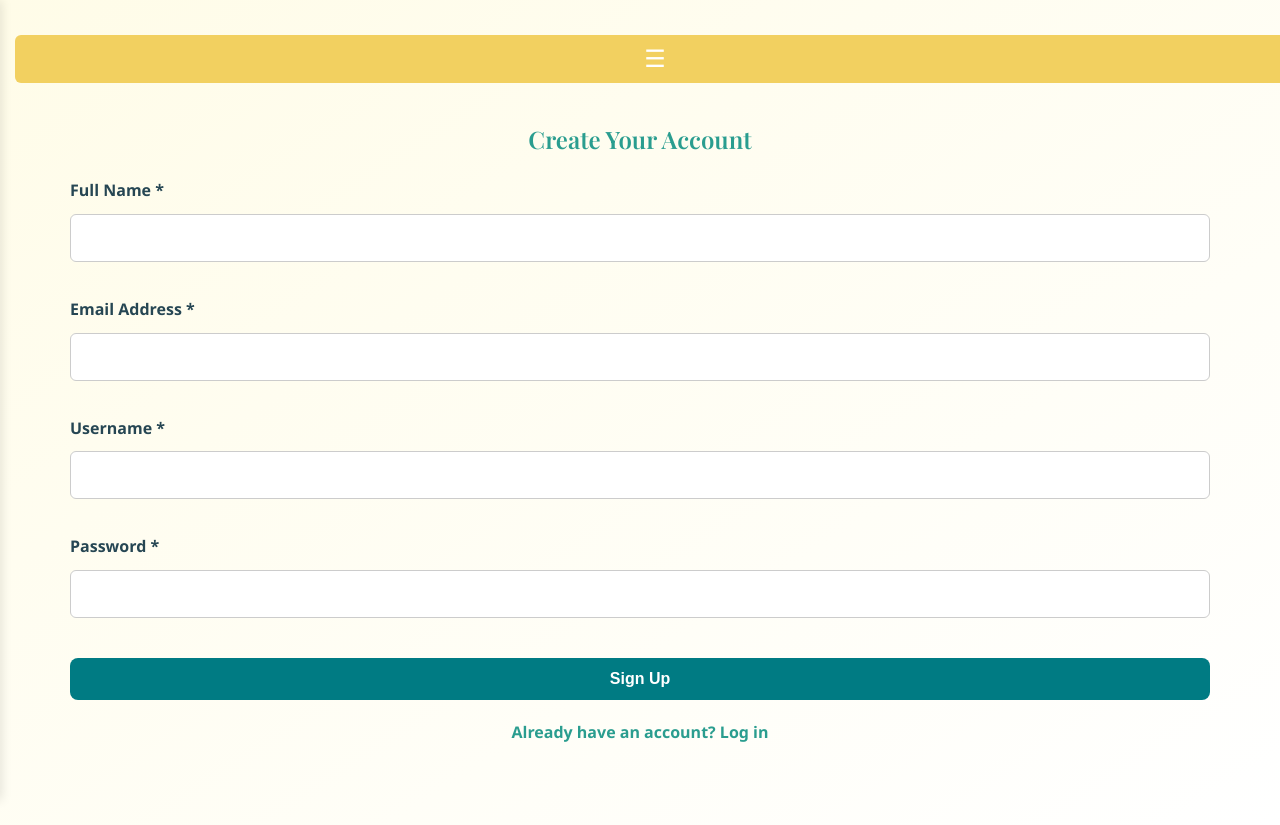
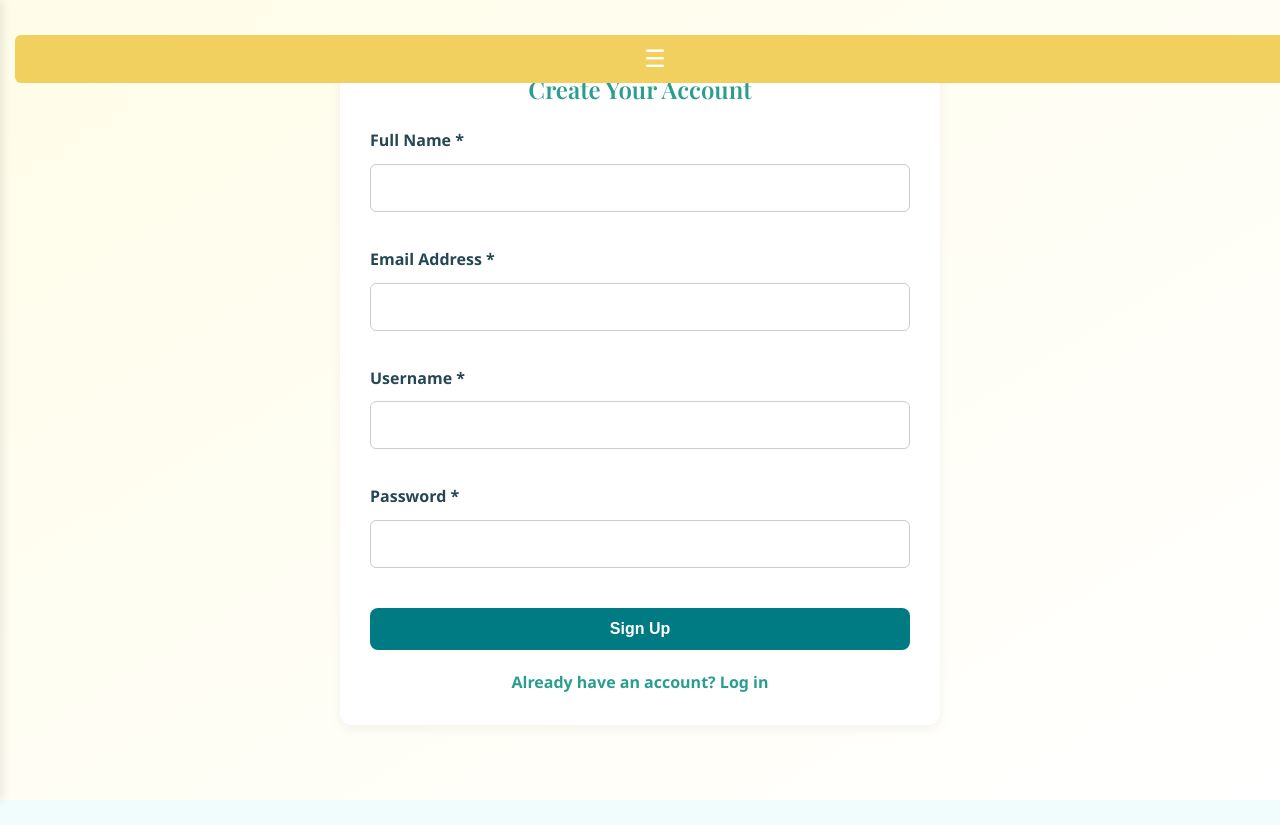
Before and after one commit to Payoya251/SmartKidsTutoring, a website: page Frontend/sign_up.html in a window 1280 px wide. After the commit the page ends 800 px from the top, so only its background shows below. Drawn offline with nearby package versions, Linux system fonts and the light colour scheme.

Commit message:
Update sign_up.html

```diff
--- a/Frontend/sign_up.html
+++ b/Frontend/sign_up.html
@@ -14,7 +14,14 @@
       padding: 40px;
     }
 
-
+    .container {
+      max-width: 600px;
+      margin: auto;
+      background-color: #ffffff;
+      padding: 30px;
+      border-radius: 12px;
+      box-shadow: 0 4px 12px rgba(0,0,0,0.05);
+    }
 
     h2 {
       color: #2a9d8f;
```
